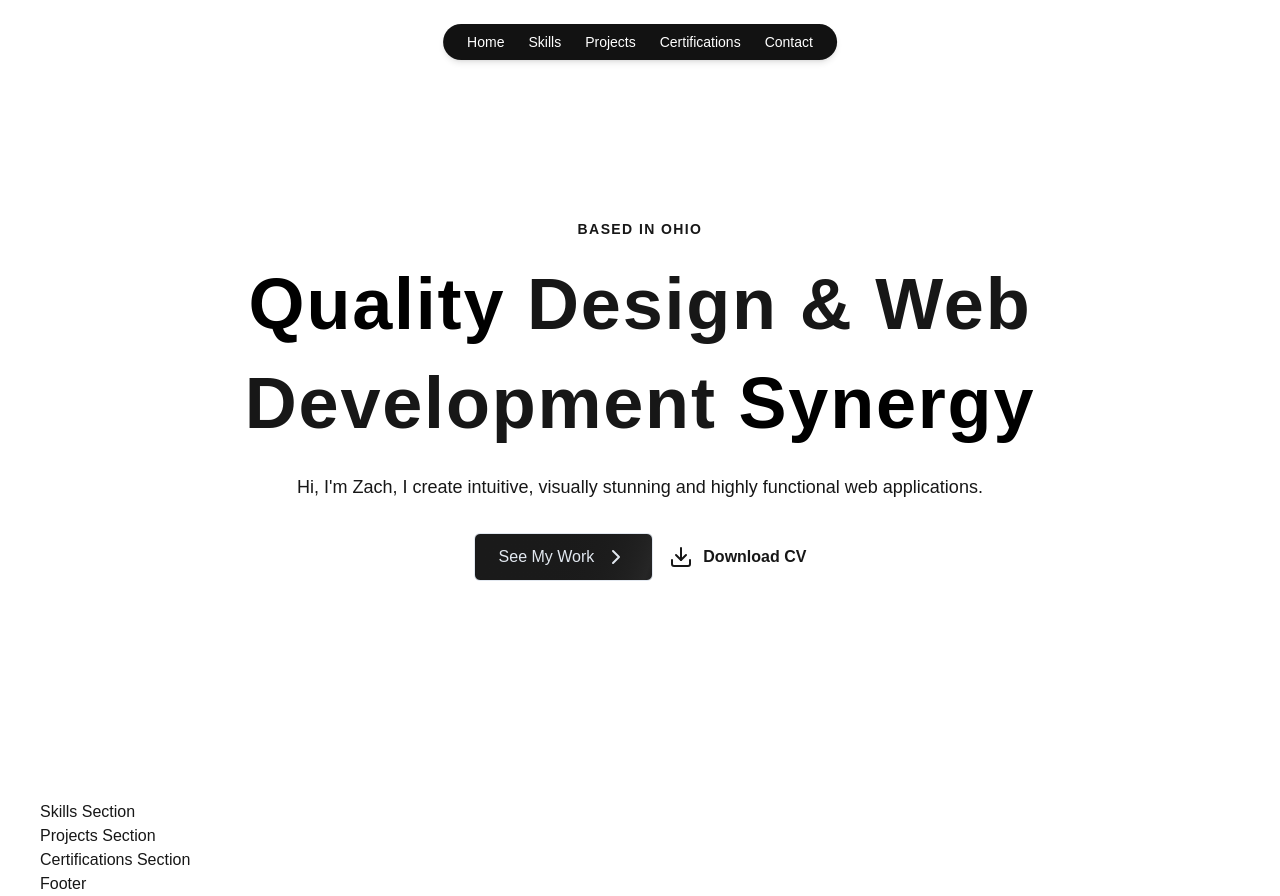
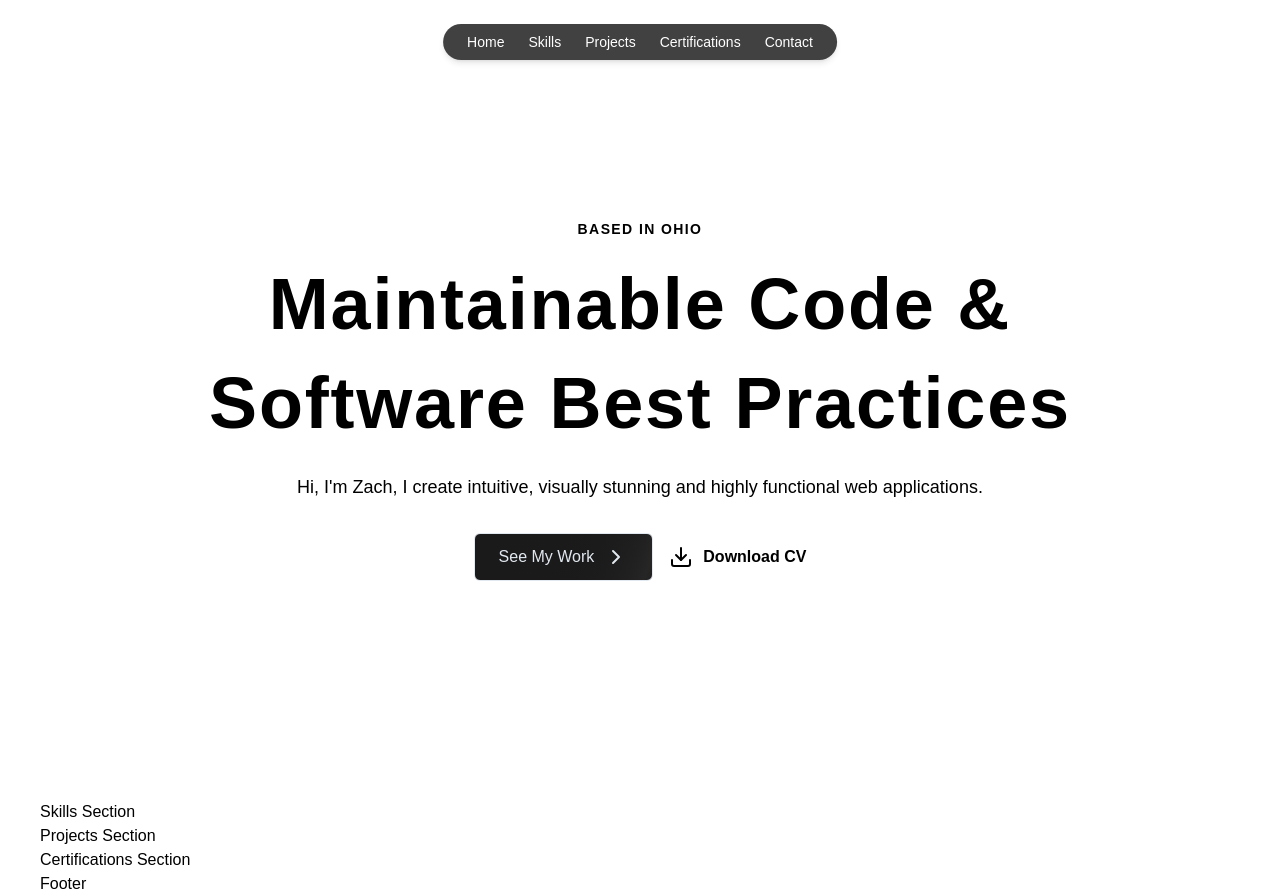
Before and after one commit to Jugernaut73/Portfolio-Website, a Next.js app: page / in a window 1280 px wide. Built offline with nearby package versions, Linux system fonts and the light colour scheme.

Commit message:
Cleaned up color scheme

```diff
--- a/src/app/globals.css
+++ b/src/app/globals.css
@@ -1,20 +1,8 @@
 @import "tailwindcss";
-
-:root {
-  --background: #ffffff;
-  --foreground: #171717;
-}
-
-@theme inline {
-  --color-background: var(--background);
-  --color-foreground: var(--foreground);
-  --font-sans: var(--font-geist-sans);
-  --font-mono: var(--font-geist-mono);
-}
 
 @media (prefers-color-scheme: dark) {
   :root {
-    --background: #0a0a0a;
+    --background: #161616;
     --foreground: #ededed;
   }
 }
--- a/src/components/HeroSection.tsx
+++ b/src/components/HeroSection.tsx
@@ -19,12 +19,8 @@ const HeroSection = () => {
           <p className="uppercase font-bold text-sm tracking-widest">
             Based In Ohio
           </p>
-          {/* <h1 className="text-[40px] md:text-6xl lg:text-7xl font-bold text-center max-w-5xl leading-tight tracking-wide">
-            Quality Design &{" "}
-            <span className="text-primary">Web Development</span> Synergy
-          </h1> */}
           <TextGenerateEffect
-            words="Quality Design & Web Development Synergy"
+            words="Maintainable Code & Software Best Practices"
             className="text-[40px] md:text-6xl lg:text-7xl font-bold text-center max-w-5xl leading-snug tracking-wide"
           />
           <p className="pt-5 pb-8 text-sm sm:text-base md:text-lg text-dark-200 dark:text-stone-200/70">
--- a/src/components/ui/Navbar.tsx
+++ b/src/components/ui/Navbar.tsx
@@ -7,7 +7,7 @@ type NavItem = {
 
 const Navbar = ({ navItems }: { navItems: NavItem[] }) => {
   return (
-    <nav className="fixed top-6 left-1/2 transform -translate-x-1/2 bg-[#121212] text-white py-2 px-6 rounded-full shadow-md z-50">
+    <nav className="fixed top-6 left-1/2 transform -translate-x-1/2 bg-[#424141] text-white py-2 px-6 rounded-full shadow-md z-50">
       <ul className="flex space-x-6 text-sm font-medium">
         {navItems.map((item, index) =>(
             <li key={index}>
```
